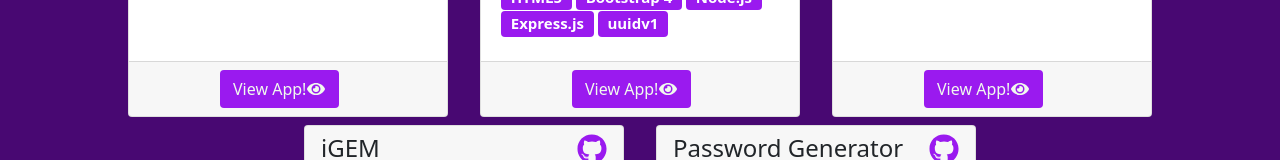
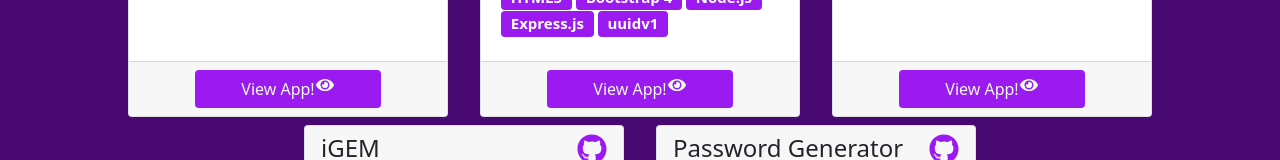
Before and after one commit to CameronHeadlee/R-Portfolio, a React (Create React App) app: page /Portfolio in a window 1280 px wide. Shown: the part 697-857 px from the top of the page. Built offline with nearby package versions, Linux system fonts and the light colour scheme.

Commit message:
Adjusted margin on view button to be centered.

```diff
--- a/src/styles/Project.css
+++ b/src/styles/Project.css
@@ -50,7 +50,9 @@
 .btn.btn-outline-view {
     background-color: #9a1aef;
     color: #f1faee;
-    margin: 0px 0px 0px 75px;
+    display: flex;
+    justify-content: center;
+    margin: 0px 50px 0px 50px;
 }
 
 .btn.btn-outline-view:hover {
```
